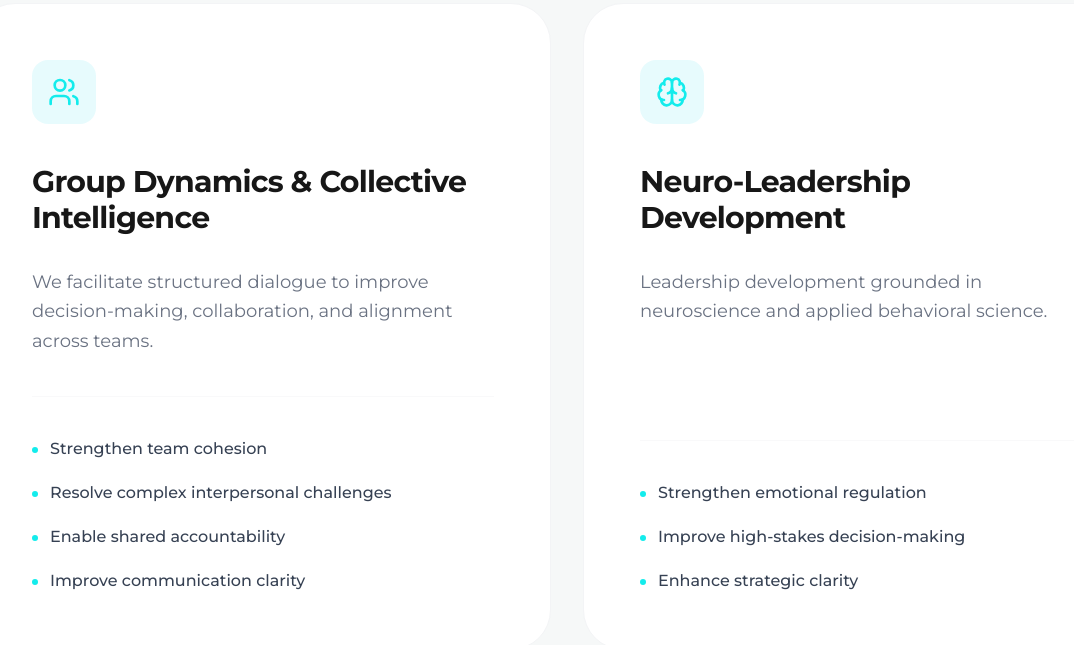
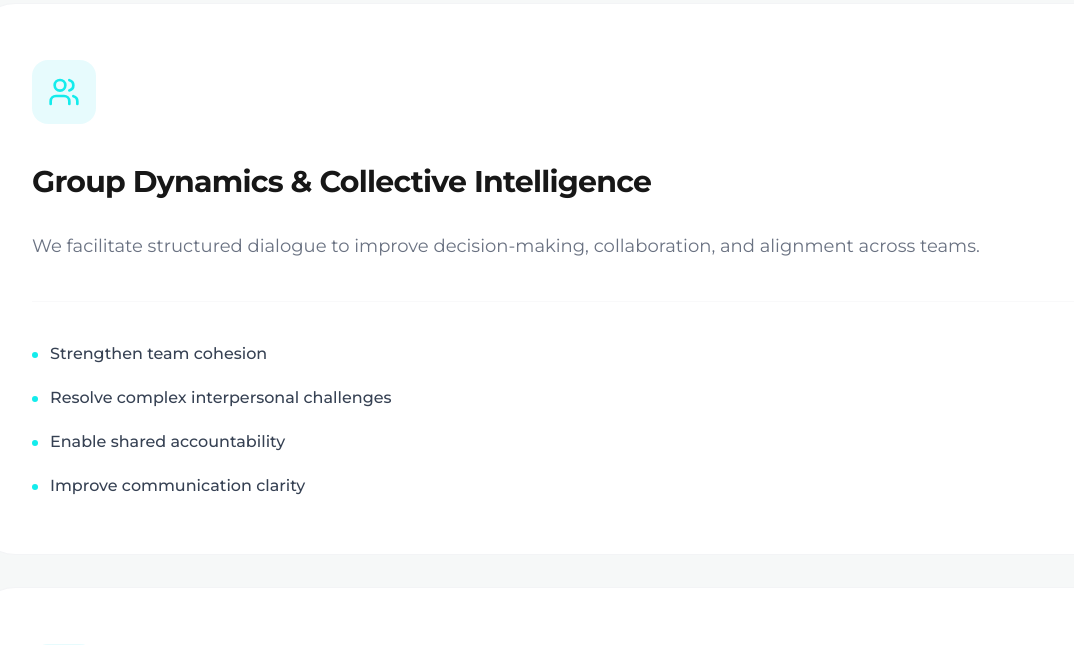
Before and after one commit to Myelin-Ops/website, a Next.js app: page /services in a window 1280 px wide. Shown: the part 2098-2743 px from the top of the page, without its empty margins (73-1147 px from the left). Built offline with nearby package versions, Linux system fonts and the light colour scheme.

Commit message:
feat: implement services page with localized content and interactive methodology section

```diff
--- a/src/app/(routes)/(root)/services/page.jsx
+++ b/src/app/(routes)/(root)/services/page.jsx
@@ -4,7 +4,7 @@ import Footer from "@/components/Footer";
 
 export const metadata = {
   title: "Our Interventions | Myelin Ops",
-  description: "Explore our specialized interventions in group dynamics, neuro-leadership, migration support, and organizational advancement.",
+  description: "Explore our specialized interventions in group dynamics, neuro-leadership, and organizational advancement.",
 };
 
 export default function ServicesPage() {
--- a/src/components/ServicesContent.jsx
+++ b/src/components/ServicesContent.jsx
@@ -67,10 +67,6 @@ function ServicesContent() {
       icon: Brain,
     },
     {
-      key: "migration",
-      icon: Globe,
-    },
-    {
       key: "advancement",
       icon: Network,
     },
@@ -113,7 +109,7 @@ function ServicesContent() {
 
       {/* Comprehensive Interventions Section */}
       <section className="py-24 md:py-48 px-4 md:px-12 bg-[#F6F8F8] border-t border-gray-50 flex items-center min-h-[60vh]">
-        <div className="max-w-7xl mx-auto text-center w-full">
+        <div className="max-w-[1440px] mx-auto text-center w-full">
           <motion.div
             initial="hidden"
             whileInView="visible"
@@ -152,7 +148,7 @@ function ServicesContent() {
 
       {/* Methodology Section */}
       <section className="py-24 px-4 md:px-12 bg-white">
-        <div className="max-w-7xl mx-auto">
+        <div className="max-w-[1440px] mx-auto">
           <div className="text-center mb-16">
             <h2 className="text-2xl md:text-5xl font-black text-gray-900 mb-6">
               {t("services.methodology.title")}
@@ -192,13 +188,13 @@ function ServicesContent() {
 
       {/* Interventions Details Grid */}
       <section className="py-32 px-4 md:px-12 bg-[#F6F8F8]">
-        <div className="max-w-7xl mx-auto">
+        <div className="max-w-[1840px] mx-auto">
           <motion.div
             initial="hidden"
             whileInView="visible"
             viewport={{ once: true }}
             variants={stagger}
-            className="grid grid-cols-1 lg:grid-cols-2 gap-8"
+            className="grid grid-cols-1 2xl:grid-cols-3 gap-8"
           >
             {interventions.map((service) => (
               <motion.div
--- a/src/locales/en/services.json
+++ b/src/locales/en/services.json
@@ -52,15 +52,6 @@
         "Enhance strategic clarity"
       ]
     },
-    "migration": {
-      "title": "Migration & Repatriation Support",
-      "description": "We support individuals and teams navigating complex cultural and professional transitions across global markets.",
-      "items": [
-        "Facilitate psychological adaptation",
-        "Strengthen cross-cultural integration",
-        "Maintain performance during transitions"
-      ]
-    },
     "advancement": {
       "title": "Organizational Advancement Strategy",
       "description": "We align structure, leadership, and culture to enable sustainable organizational growth.",
--- a/src/locales/sq/services.json
+++ b/src/locales/sq/services.json
@@ -52,15 +52,6 @@
         "Rritje e qartësisë strategjike"
       ]
     },
-    "migration": {
-      "title": "Mbështetje për Tranzicione Ndërkombëtare",
-      "description": "Mbështesim individë dhe ekipe që kalojnë tranzicione komplekse kulturore dhe profesionale në tregje ndërkombëtare.",
-      "items": [
-        "Lehtësim i adaptimit psikologjik",
-        "Forcim i integrimit ndërkulturor",
-        "Ruajtje e performancës gjatë tranzicioneve"
-      ]
-    },
     "advancement": {
       "title": "Strategji për Avancim Organizativ",
       "description": "Harmonizojmë strukturën, lidershipin dhe kulturën për të mundësuar rritje të qëndrueshme organizative.",
```
